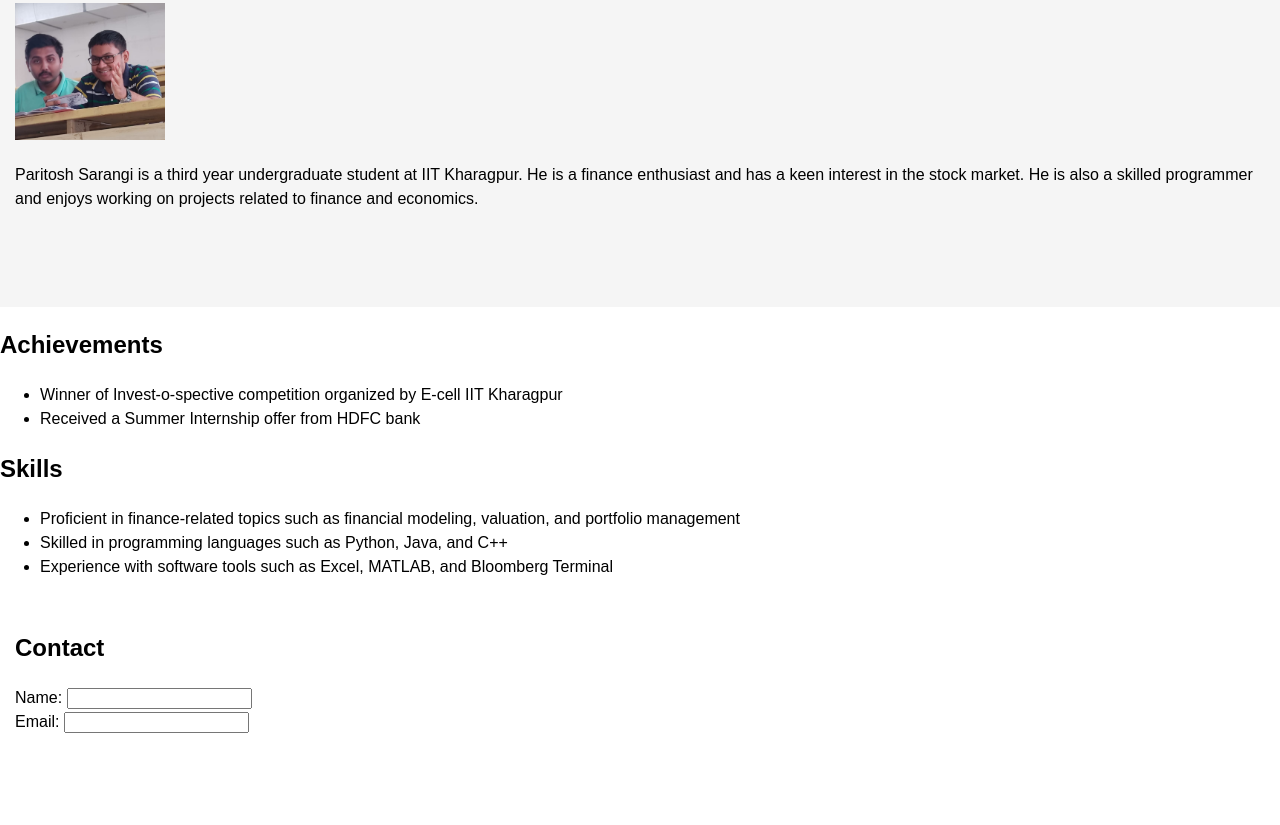
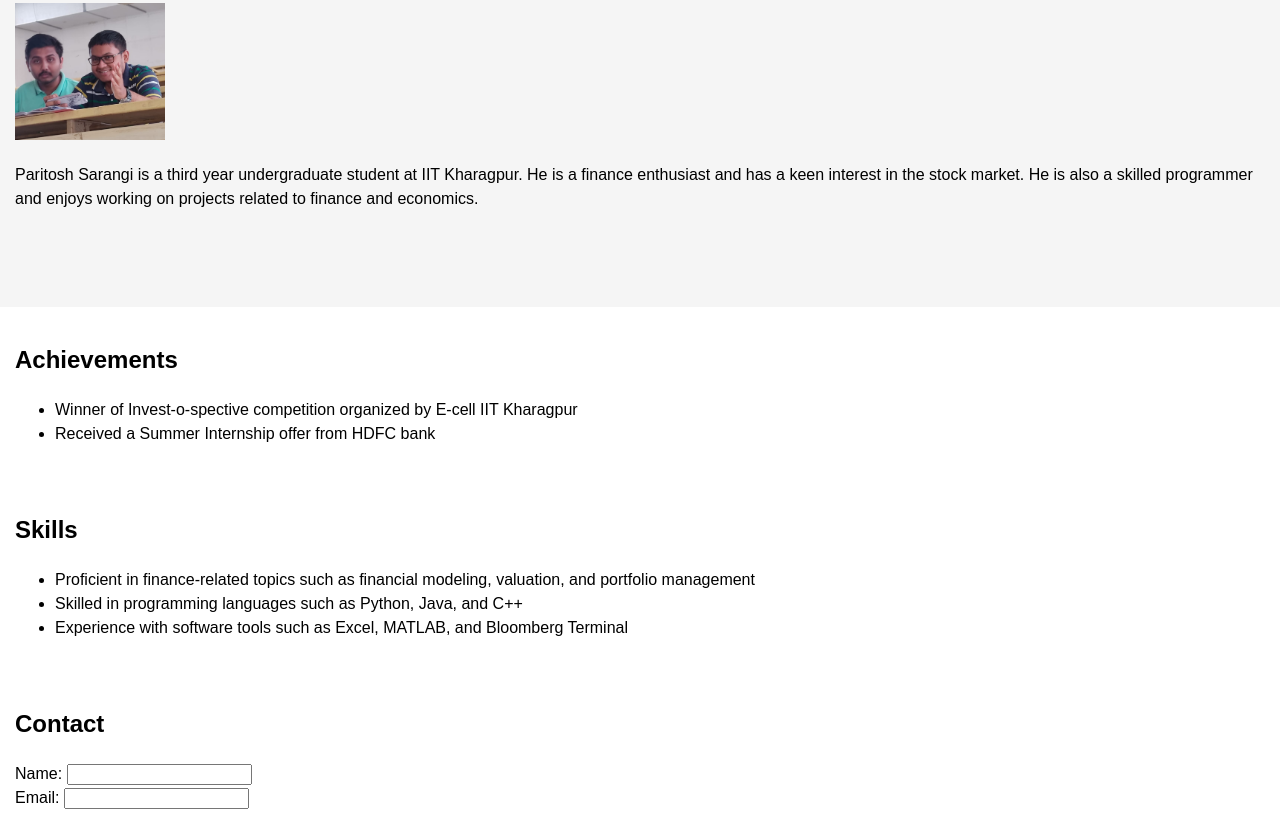
Before and after one commit to Vaibhav-22-dm/Paritosh, a plain HTML site: page index.html in a window 1280 px wide. Shown: the part 873-1698 px from the top of the page. Before the commit the page ends 1622 px from the top, so only its background shows below. Drawn offline with Linux system fonts and the light colour scheme.

Commit message:
Skills and Achievements styling updated

```diff
--- a/style.css
+++ b/style.css
@@ -106,3 +106,11 @@ padding: 15px;
 display: flex;
 flex-direction: column;
 }
+
+.achievements{
+padding: 15px;
+}
+
+.skills{
+padding: 15px;
+}
```
